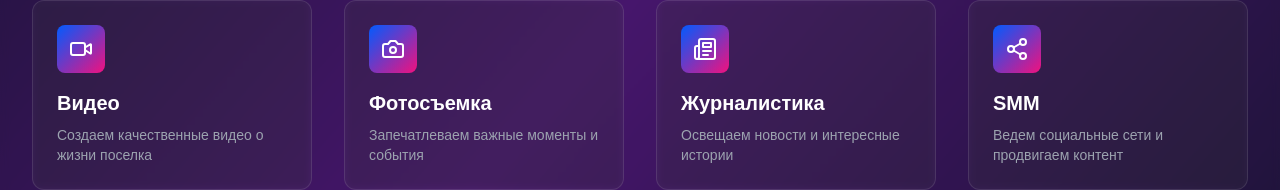
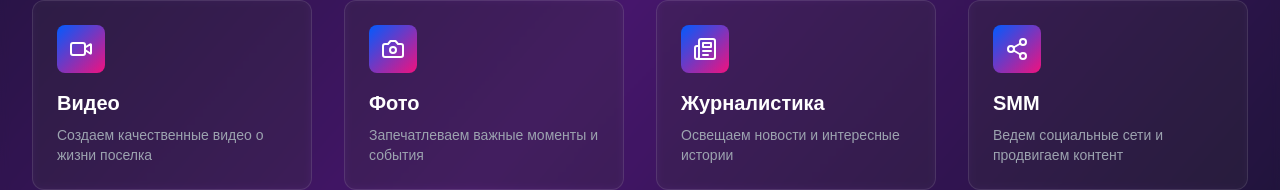
Before and after one commit to pr-poehali-dev/gorkhon-media-website, a React (Vite) app: page / in a window 1280 px wide. Shown: the part 746-936 px from the top of the page. Built offline with nearby package versions, Linux system fonts and the light colour scheme; a web font is replaced by a local one.

Commit message:
Правка: Фотосъемка на фото

```diff
--- a/src/pages/Home.tsx
+++ b/src/pages/Home.tsx
@@ -150,7 +150,7 @@ const Home = () => {
               },
               {
                 icon: "Camera",
-                title: "Фотосъемка",
+                title: "Фото",
                 description: "Запечатлеваем важные моменты и события",
               },
               {
```
